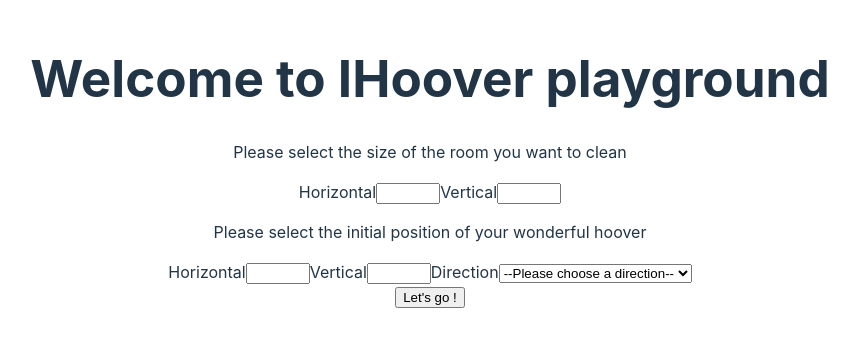
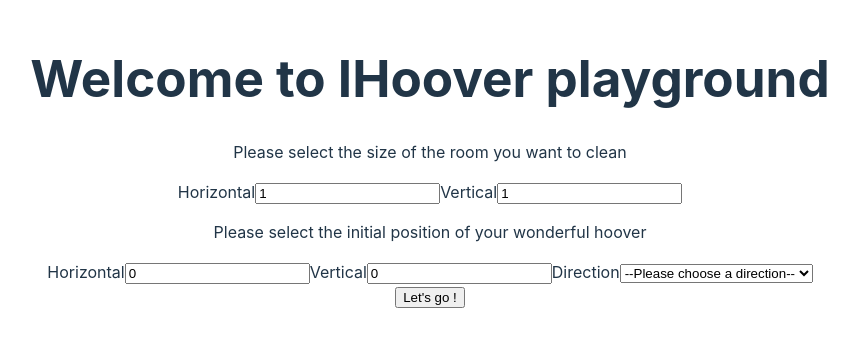
Before and after one commit to ValentinLagues/IHoover, a React (Vite) app: page / in a window 1280 px wide. Shown: the part 238-584 px from the top of the page, without its empty margins (210-1068 px from the left). Built offline with nearby package versions, Linux system fonts and the light colour scheme.

Commit message:
input linked to context

```diff
--- a/index.html
+++ b/index.html
@@ -2,7 +2,7 @@
 <html lang="en">
   <head>
     <meta charset="UTF-8" />
-    <link rel="icon" type="image/svg+xml" href="src/favicon.svg" />
+    <!-- <link rel="icon" type="image/svg+xml" href="src/favicon.svg" /> -->
     <meta name="viewport" content="width=device-width, initial-scale=1.0" />
     <title>Votre front</title>
   </head>
--- a/src/App.tsx
+++ b/src/App.tsx
@@ -1,8 +1,54 @@
 import './App.css';
 
-import React from 'react';
+import React, { useContext } from 'react';
+import { HashRouter as Router, Link, Route, Routes } from 'react-router-dom';
+
+import Playground from './components/playground/Playground';
+import CurrentPlaygroundContext from './contexts/CurrentPlayground';
 
 const App = () => {
+  const {
+    setRowsNumber,
+    rowsNumber,
+    setColumnsNumber,
+    columnsNumber,
+    setHooverLocationX,
+    hooverLocationX,
+    setHooverLocationY,
+    hooverLocationY,
+    setHooverDirection,
+    hooverDirection,
+  } = useContext(CurrentPlaygroundContext);
+  // Fonction qui permet de choisir le nombre de lignes du playground
+  const handleChangeRowsNumber = (e) => {
+    setRowsNumber(e.target.value);
+    console.log(rowsNumber);
+  };
+  // Fonction qui permet de choisir le nombre de colonnes du playground
+  const handleChangeColumnsNumber = (e) => {
+    setColumnsNumber(e.target.value);
+    console.log(columnsNumber);
+  };
+  // Fonction qui permet de choisir la position X de départ du hoover
+  const handleChangeHooverLocationX = (e) => {
+    setHooverLocationX(e.target.value);
+    console.log(hooverLocationX);
+  };
+  // Fonction qui permet de choisir la position Y de départ du hoover
+  const handleChangeHooverLocationY = (e) => {
+    setHooverLocationY(e.target.value);
+    console.log(hooverLocationY);
+  };
+  // Fonction qui permet de choisir l'orientation de départ du hoover
+  const handleChangeHooverDirection = (e) => {
+    setHooverDirection(e.target.value);
+    console.log(hooverDirection);
+  };
+  const onSubmit = () => {
+    <Routes>
+      <Route path="/playground" element={<Playground />} />
+    </Routes>;
+  };
   return (
     <div className="App">
       <h1>Welcome to IHoover playground</h1>
@@ -10,20 +56,34 @@ const App = () => {
         <div>
           <p>Please select the size of the room you want to clean</p>
           <label htmlFor="horizontal">Horizontal</label>
-          <input type="number" min="1" max="100"></input>
+          <input
+            type="number"
+            value={rowsNumber}
+            onChange={handleChangeRowsNumber}></input>
           <label htmlFor="vertical">Vertical</label>
-          <input type="number" min="1" max="100"></input>
+          <input
+            type="number"
+            value={columnsNumber}
+            onChange={handleChangeColumnsNumber}></input>
         </div>
         <div>
           <p>Please select the initial position of your wonderful hoover</p>
           <label htmlFor="horizontal">Horizontal</label>
-          <input type="number" min="1" max="100"></input>
+          <input
+            type="number"
+            value={hooverLocationX}
+            onChange={handleChangeHooverLocationX}></input>
           <label htmlFor="vertical">Vertical</label>
-          <input type="number" min="1" max="100"></input>
+          <input
+            type="number"
+            value={hooverLocationY}
+            onChange={handleChangeHooverLocationY}></input>
           <label htmlFor="direction">Direction</label>
           <select name="directions" id="direction-select">
             <option value="">--Please choose a direction--</option>
-            <option value="N">N</option>
+            <option value="N" onChange={handleChangeHooverDirection}>
+              N
+            </option>
             <option value="E">E</option>
             <option value="W">W</option>
             <option value="S">S</option>
--- a/src/contexts/CurrentPlayground.tsx
+++ b/src/contexts/CurrentPlayground.tsx
@@ -5,22 +5,37 @@ type PlaygroundContent = {
   setRowsNumber: React.Dispatch<React.SetStateAction<number>>;
   columnsNumber: number;
   setColumnsNumber: React.Dispatch<React.SetStateAction<number>>;
+  hooverLocationX: number;
+  setHooverLocationX: React.Dispatch<React.SetStateAction<number>>;
+  hooverLocationY: number;
+  setHooverLocationY: React.Dispatch<React.SetStateAction<number>>;
+  hooverDirection: string;
+  setHooverDirection: React.Dispatch<React.SetStateAction<string>>;
 };
 
 type CurrentPlaygroundProps = { children: React.ReactNode };
 
 const CurrentPlaygroundContext = createContext<PlaygroundContent>({
-  rowsNumber: 0,
+  rowsNumber: 1,
   setRowsNumber: () => {},
-  columnsNumber: 0,
+  columnsNumber: 1,
   setColumnsNumber: () => {},
+  hooverLocationX: 0,
+  setHooverLocationX: () => {},
+  hooverLocationY: 0,
+  setHooverLocationY: () => {},
+  hooverDirection: 'N',
+  setHooverDirection: () => {},
 });
 
 export const CurrentPlaygroundContextProvider = ({
   children,
 }: CurrentPlaygroundProps) => {
-  const [rowsNumber, setRowsNumber] = useState<number>(0);
-  const [columnsNumber, setColumnsNumber] = useState<number>(0);
+  const [rowsNumber, setRowsNumber] = useState<number>(1);
+  const [columnsNumber, setColumnsNumber] = useState<number>(1);
+  const [hooverLocationX, setHooverLocationX] = useState<number>(0);
+  const [hooverLocationY, setHooverLocationY] = useState<number>(0);
+  const [hooverDirection, setHooverDirection] = useState<string>('N');
 
   return (
     <CurrentPlaygroundContext.Provider
@@ -29,6 +44,12 @@ export const CurrentPlaygroundContextProvider = ({
         setRowsNumber,
         columnsNumber,
         setColumnsNumber,
+        hooverLocationX,
+        setHooverLocationX,
+        hooverLocationY,
+        setHooverLocationY,
+        hooverDirection,
+        setHooverDirection,
       }}>
       {children}
     </CurrentPlaygroundContext.Provider>
```
